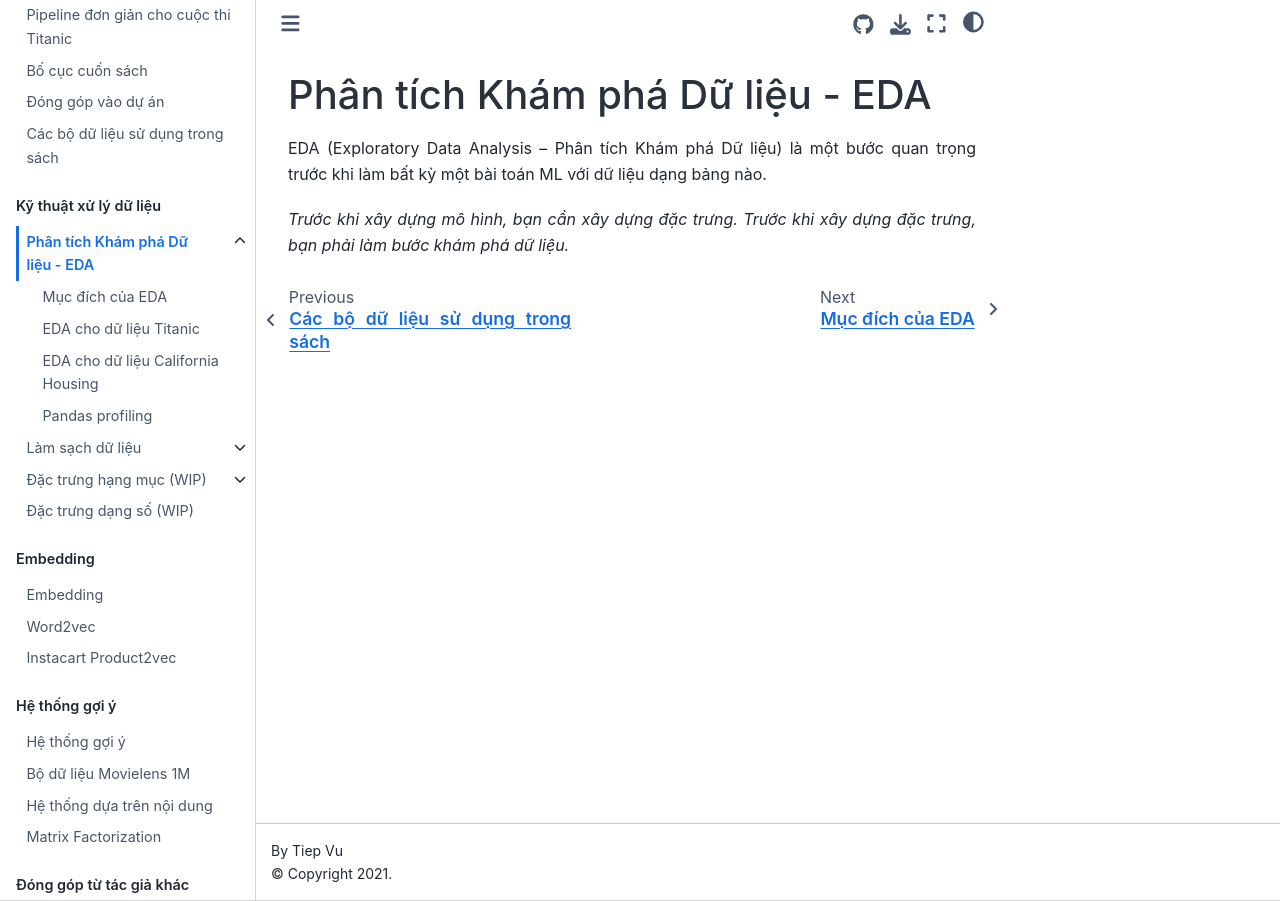
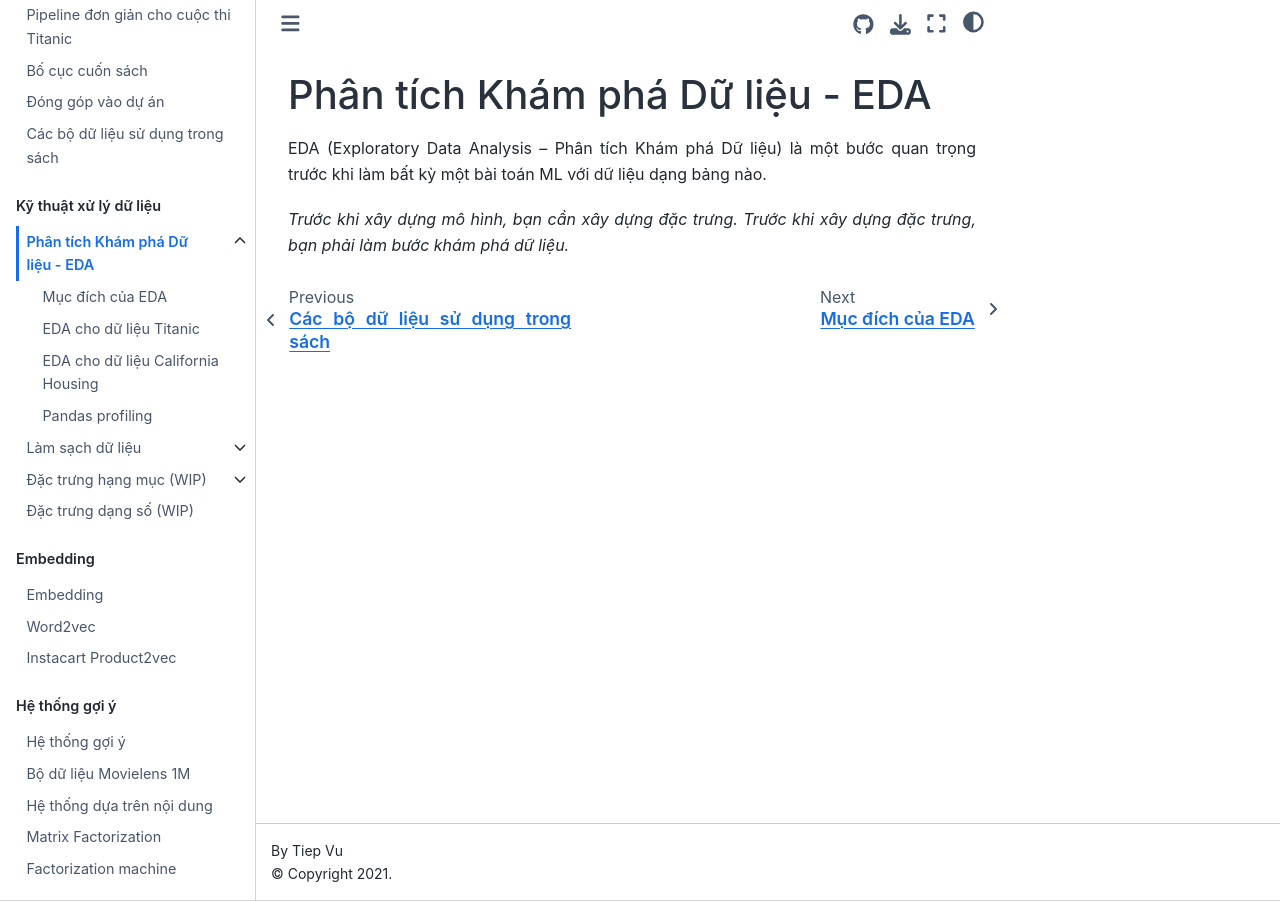
Before and after one commit to tiepvupsu/tabml_book, a Jupyter Book: the page built from book/ch_data_processing/eda.md, in a window 1280 px wide. Built offline with Jupyter Book 1.0.4 settings and Sphinx 7.4.7 and the Sphinx Book theme 1.1.4, drawn with Linux system fonts in a browser that asks for light colours; comment, search, counter and statistics services are not loaded.

Commit message:
add fm to _toc

```diff
--- a/book/_toc.yml
+++ b/book/_toc.yml
@@ -46,6 +46,7 @@
     - file: ch_recommendation_system/ml_1m
     - file: ch_recommendation_system/content_based
     - file: ch_recommendation_system/matrix_factorization
+    - file: ch_recommendation_system/factorization_machine
 
 # - part: Các mô hình Machine Learning (WIP)
 #   chapters:
```
